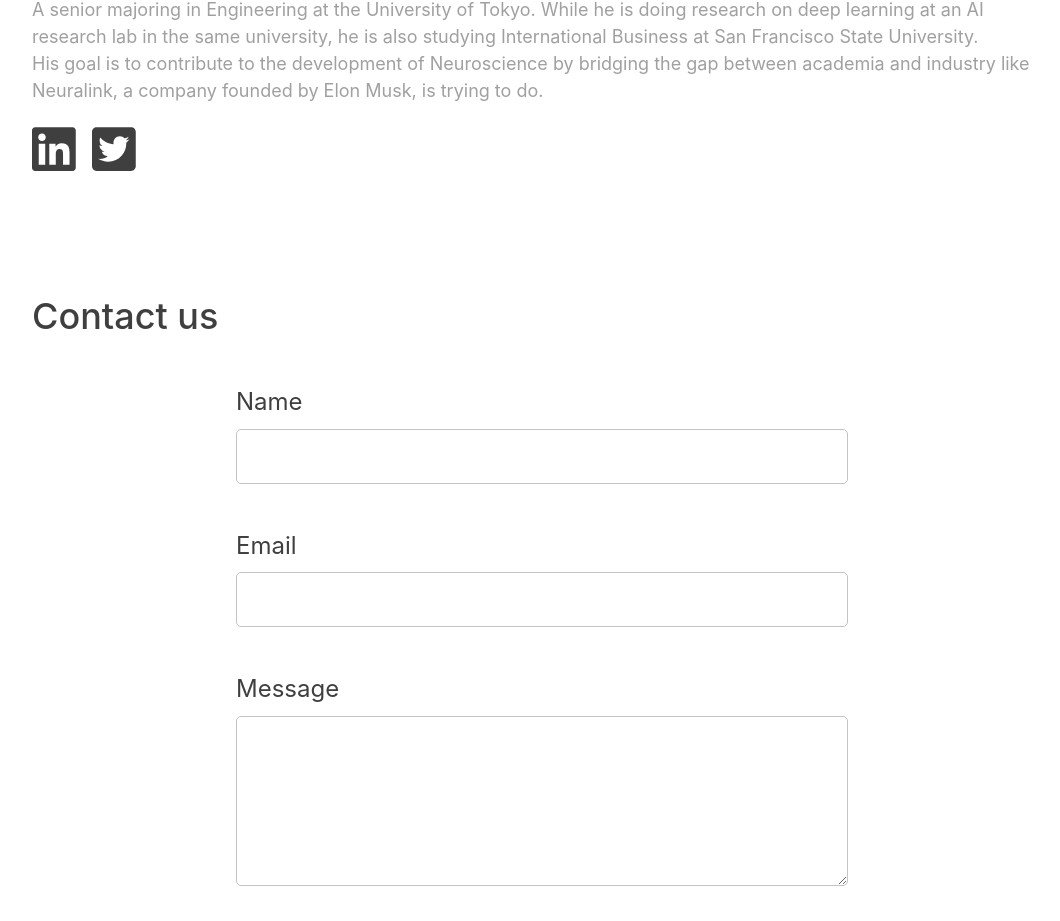
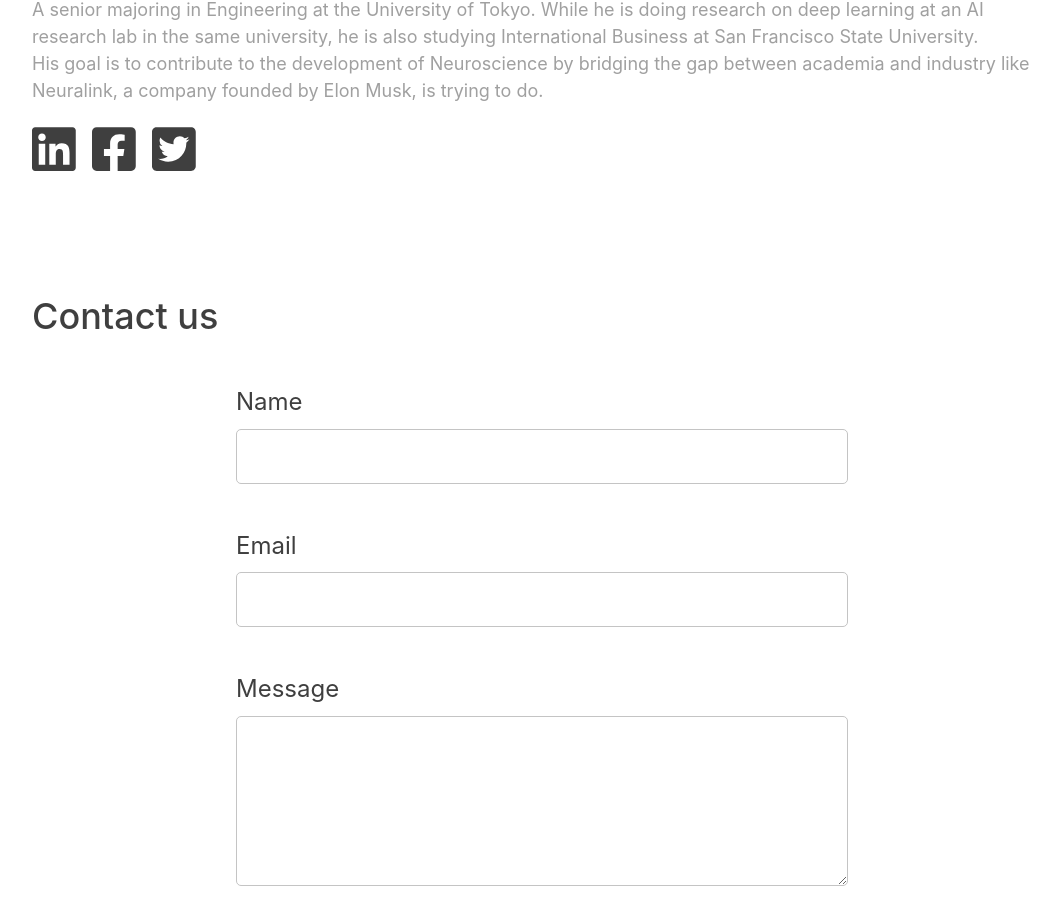
Before and after one commit to wakkihaya/neurotechjp, a Next.js app: page /about in a window 1280 px wide. Shown: the part 1297-2218 px from the top of the page, without its empty margins (98-1158 px from the left). Built offline with nearby package versions, Linux system fonts and the light colour scheme.

Commit message:
update: facebook for nao yukawa

```diff
--- a/src/pages/about.tsx
+++ b/src/pages/about.tsx
@@ -174,6 +174,18 @@ const AboutPage: React.FC = () => {
                   )}
                 </a>
                 <a
+                  href="https://www.facebook.com/nao.yukawa.56"
+                  target="_blank"
+                  className="about-container--index-sns-item"
+                  rel="noreferrer"
+                >
+                  {device === "Desktop" ? (
+                    <FontAwesomeIcon icon={faFacebookSquare} size="5x" />
+                  ) : (
+                    <FontAwesomeIcon icon={faFacebookSquare} size="3x" />
+                  )}
+                </a>
+                <a
                   href="https://twitter.com/NaoYukawa"
                   target="_blank"
                   className="about-container--index-sns-item"
```
Also changed, not shown: src/pages/jp/about.tsx (+12 -0 lines).
